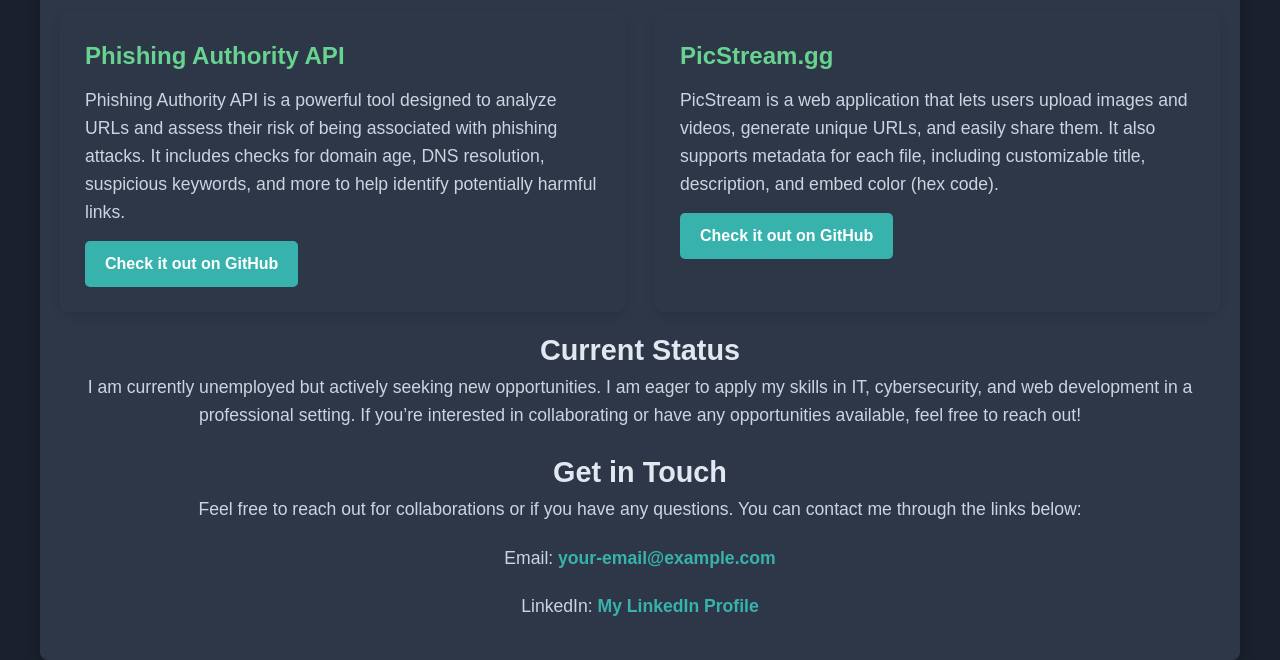
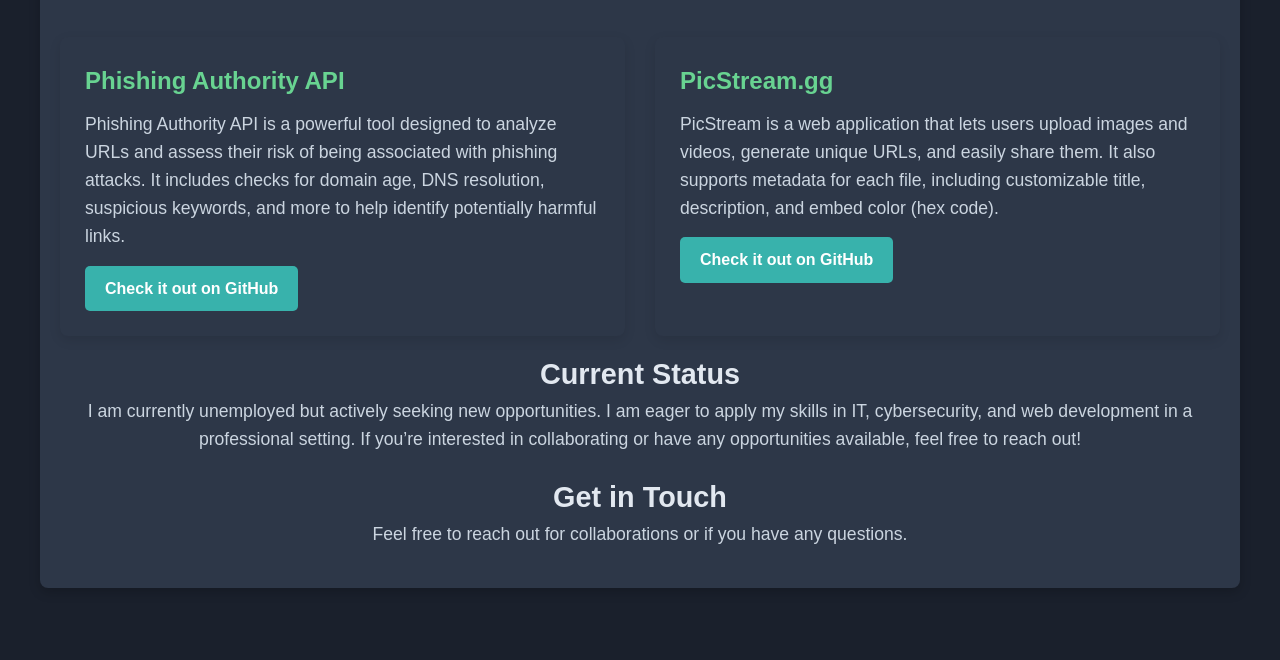
Before and after one commit to MaestroDelFuego/MaestroDelFuego, a plain HTML site: page index.html in a window 1280 px wide. Shown: the part 188-848 px from the top of the page. After the commit the page ends 800 px from the top, so only its background shows below. Drawn offline with Linux system fonts and the light colour scheme.

Commit message:
Update index.html

```diff
--- a/index.html
+++ b/index.html
@@ -171,9 +171,7 @@
         <p>I am currently unemployed but actively seeking new opportunities. I am eager to apply my skills in IT, cybersecurity, and web development in a professional setting. If you’re interested in collaborating or have any opportunities available, feel free to reach out!</p>
 
         <h3>Get in Touch</h3>
-        <p>Feel free to reach out for collaborations or if you have any questions. You can contact me through the links below:</p>
-        <p>Email: <a href="mailto:your-email@example.com">your-email@example.com</a></p>
-        <p>LinkedIn: <a href="https://www.linkedin.com/in/yourprofile" target="_blank">My LinkedIn Profile</a></p>
+        <p>Feel free to reach out for collaborations or if you have any questions.</p>
     </div>
 </body>
 </html>
```
